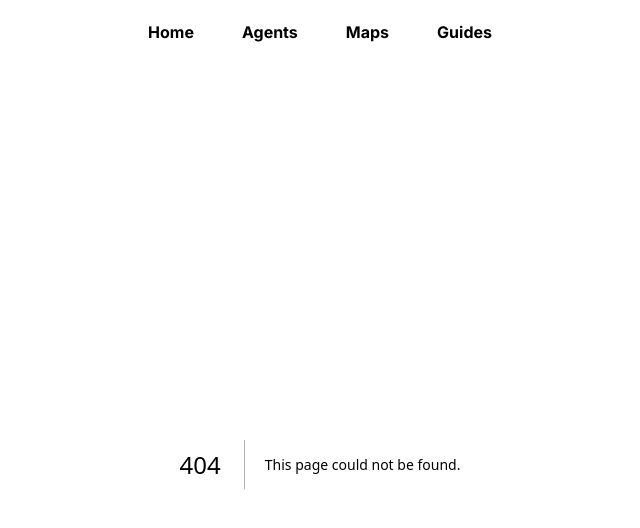
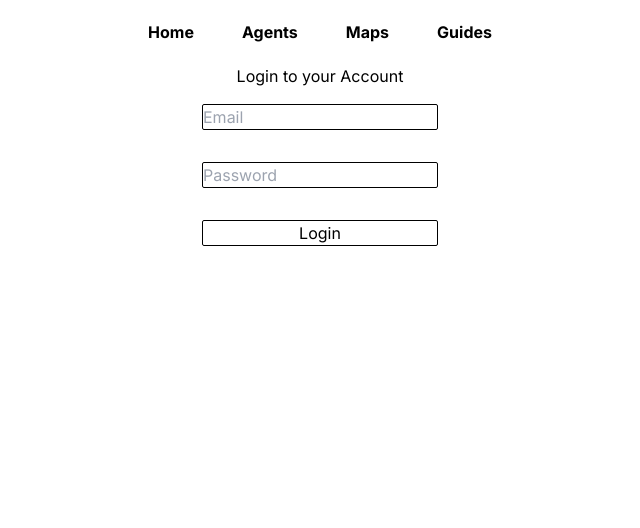
Before and after one commit to ffirgin/valo-ez, a Next.js app: page /login in a window 1280 px wide. Before the commit this address had no page. Shown: the top 528 px of the page, without its empty margins (320-960 px from the left). Built offline with nearby package versions, Linux system fonts and the light colour scheme.

Commit message:
getting login/auth setup, still work in progress.

```diff
--- a/next.config.js
+++ b/next.config.js
@@ -1,5 +1,8 @@
 /** @type {import('next').NextConfig} */
 const nextConfig = {
+  experimental: {
+    serverActions: true
+  },
   images: {
     domains: ["media.valorant-api.com"]
   }
--- /dev/null
+++ b/src/app/api/auth/login.tsx
@@ -0,0 +1,20 @@
+import { NextApiRequest, NextApiResponse } from "next";
+import { signIn } from "@/auth";
+
+export default async function handler(
+  req: NextApiRequest,
+  res: NextApiResponse
+) {
+  try {
+    const { email, password } = req.body;
+    await signIn("credentials", { email, password });
+
+    res.status(200).json({ success: true });
+  } catch (error:any) {
+    if (error.type === "CredentialsSignin") {
+      res.status(401).json({ error: "Invalid credentials." });
+    } else {
+      res.status(500).json({ error: "Something went wrong." });
+    }
+  }
+}
--- /dev/null
+++ b/src/app/login/page.tsx
@@ -0,0 +1,55 @@
+"use client";
+
+import { FormEvent } from "react";
+import { usePathname } from "next/navigation";
+
+export default function LoginPage() {
+  const router = usePathname();
+
+  async function handleSubmit(event: FormEvent<HTMLFormElement>) {
+    event.preventDefault();
+
+    const formData = new FormData(event.currentTarget);
+    const email = formData.get("email");
+    const password = formData.get("password");
+
+    const response = await fetch("/api/auth/login", {
+      method: "POST",
+      headers: { "Content-Type": "application/json" },
+      body: JSON.stringify({ email, password }),
+    });
+
+    if (response.ok) {
+      router.push("/profile");
+    } else {
+      //error handling
+    }
+  }
+
+  return (
+    <main className="bg-white text-black h-screen justify-center items-center">
+      <div className="text-center">Login to your Account</div>
+      <div className="flex justify-center items-center">
+        <form className="flex flex-col" onSubmit={handleSubmit}>
+          <input
+            className="border border-black rounded-sm my-4"
+            type="email"
+            name="email"
+            placeholder="Email"
+            required
+          />
+          <input
+            className="border border-black rounded-sm my-4"
+            type="password"
+            name="password"
+            placeholder="Password"
+            required
+          />
+          <button className="border border-black rounded-sm my-4" type="submit">
+            Login
+          </button>
+        </form>
+      </div>
+    </main>
+  );
+}
```
